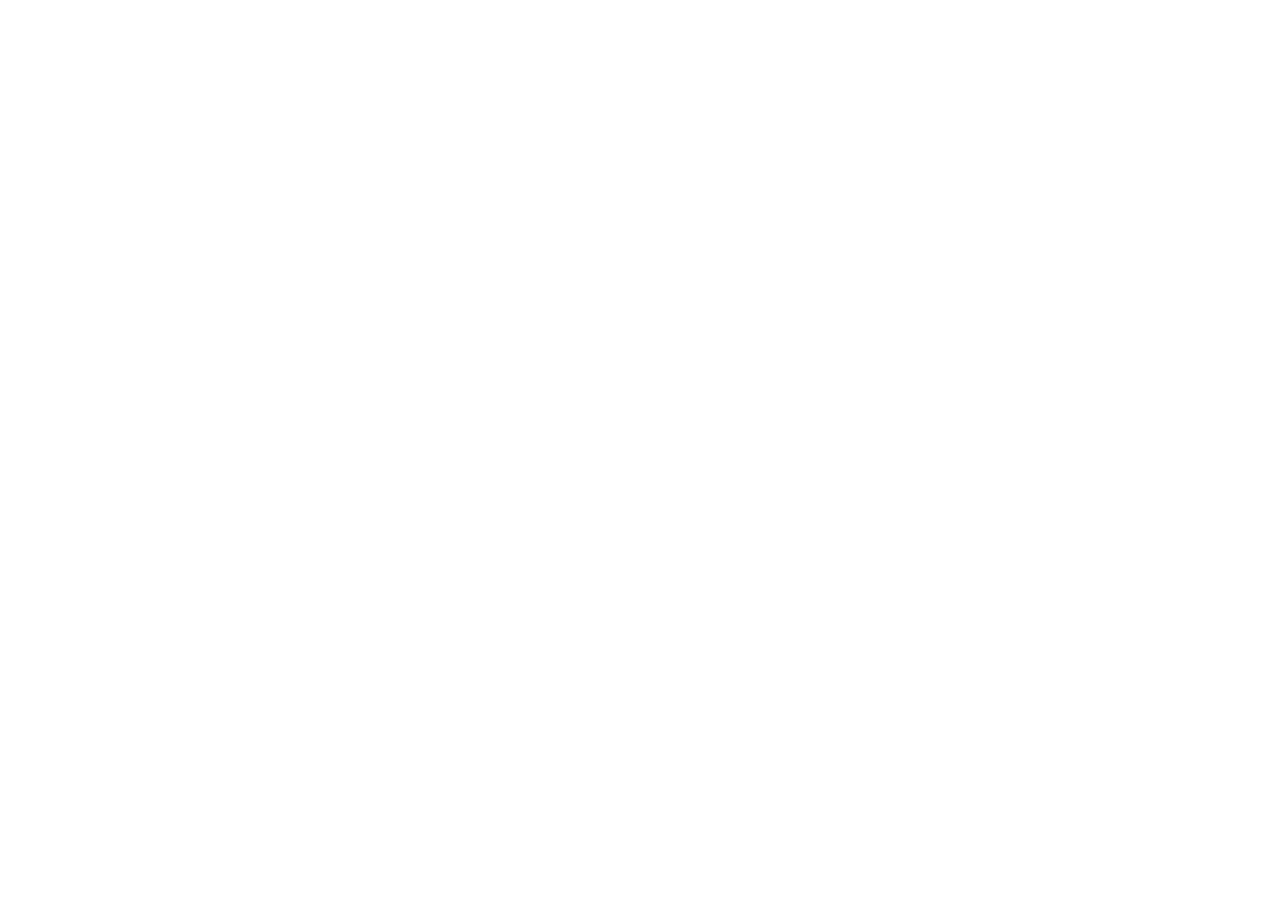
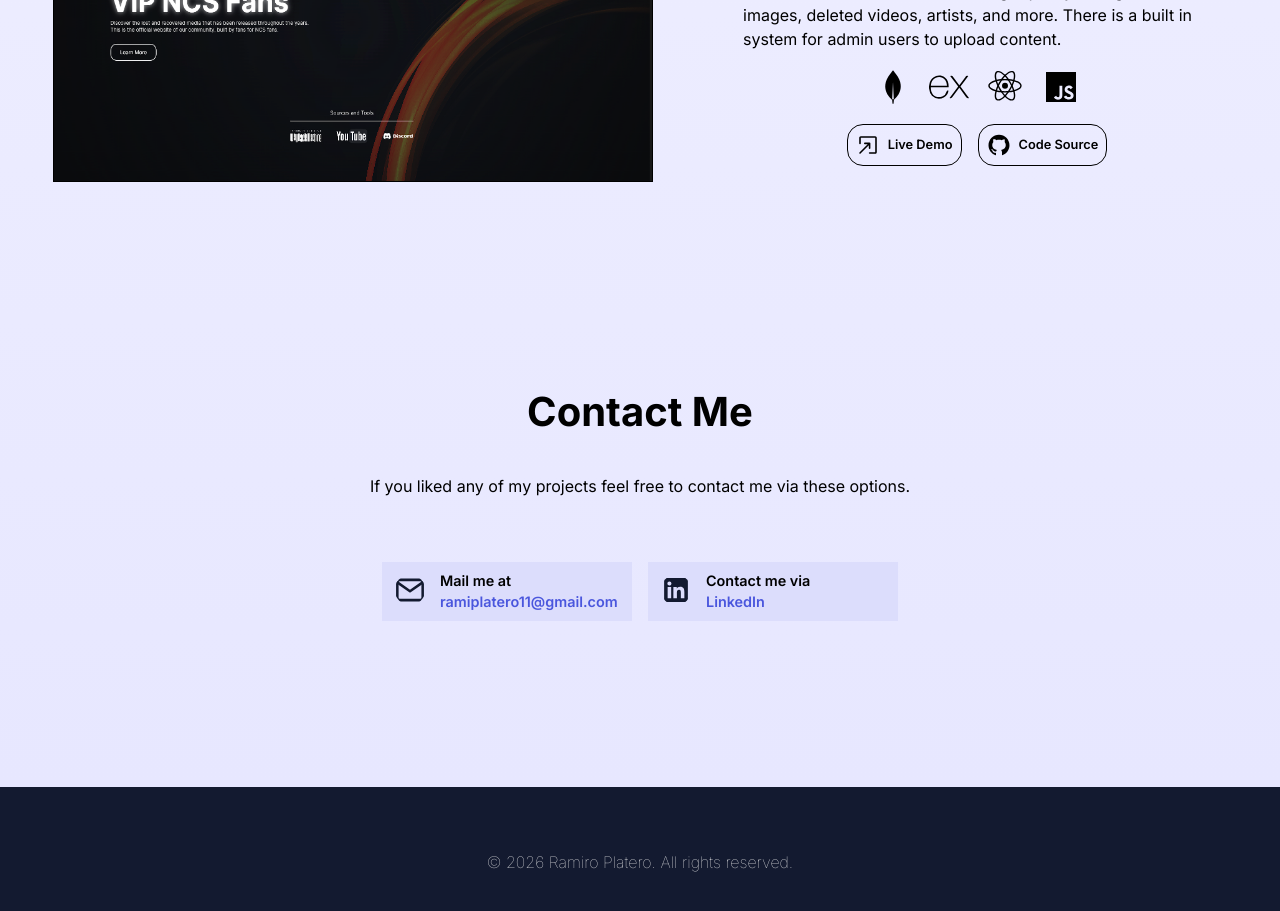
Before and after one commit to rami-platero/portfolio_frontend, a React (Vite) app: page / in a window 1280 px wide. Shown: the part 2920-3831 px from the top of the page. Before the commit the page ends 800 px from the top, so only its background shows below. Built offline with nearby package versions, Linux system fonts and the light colour scheme.

Commit message:
feat(portfolio): render portfolio page in app

```diff
--- a/src/App.jsx
+++ b/src/App.jsx
@@ -1,5 +1,20 @@
+import { BrowserRouter, Route, Routes } from "react-router-dom";
+import Navigation from "./components/Navigation/Navigation";
+import Portfolio from "./components/Portfolio";
+import Footer from "./components/Footer/Footer";
+
 const App = () => {
-  return <></>;
+  return (
+    <>
+      <Navigation />
+      <BrowserRouter>
+        <Routes>
+          <Route path="/" element={<Portfolio />} />
+        </Routes>
+      </BrowserRouter>
+      <Footer />
+    </>
+  );
 };
 
 export default App;
--- /dev/null
+++ b/src/components/Portfolio.jsx
@@ -0,0 +1,17 @@
+import Contact from "./Sections/Contact";
+import Hero from "./Sections/Hero";
+import Projects from "./Sections/Projects";
+import Skills from "./Sections/Skills";
+
+const Portfolio = () => {
+  return (
+    <main className="flex w-full max-w-[1400px] flex-col gap-[150px] p-4">
+      <Hero />
+      <Skills />
+      <Projects />
+      <Contact />
+    </main>
+  );
+};
+
+export default Portfolio;
```
